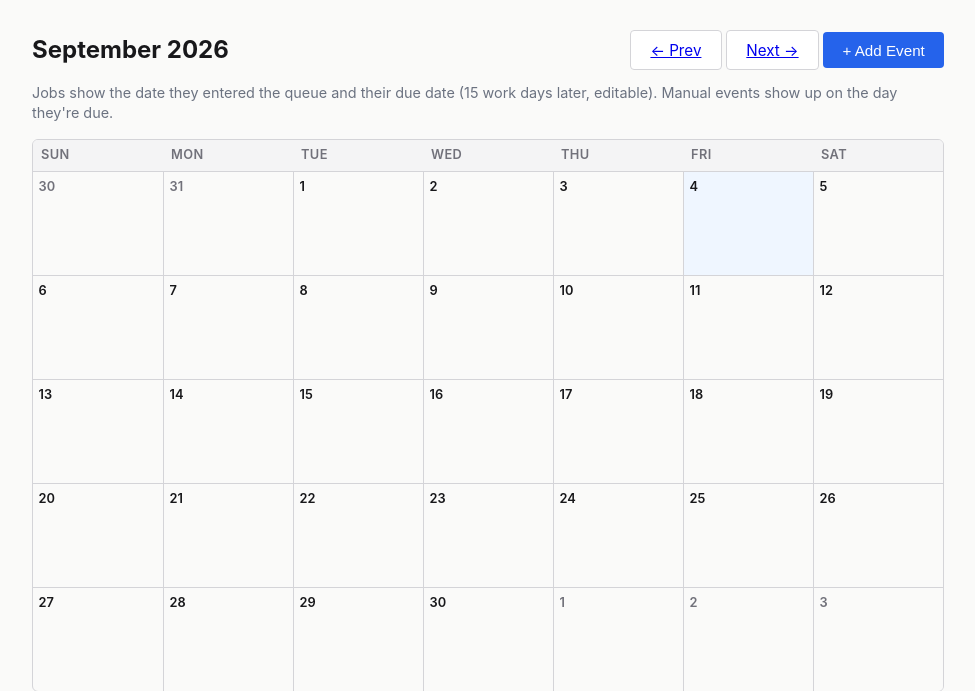
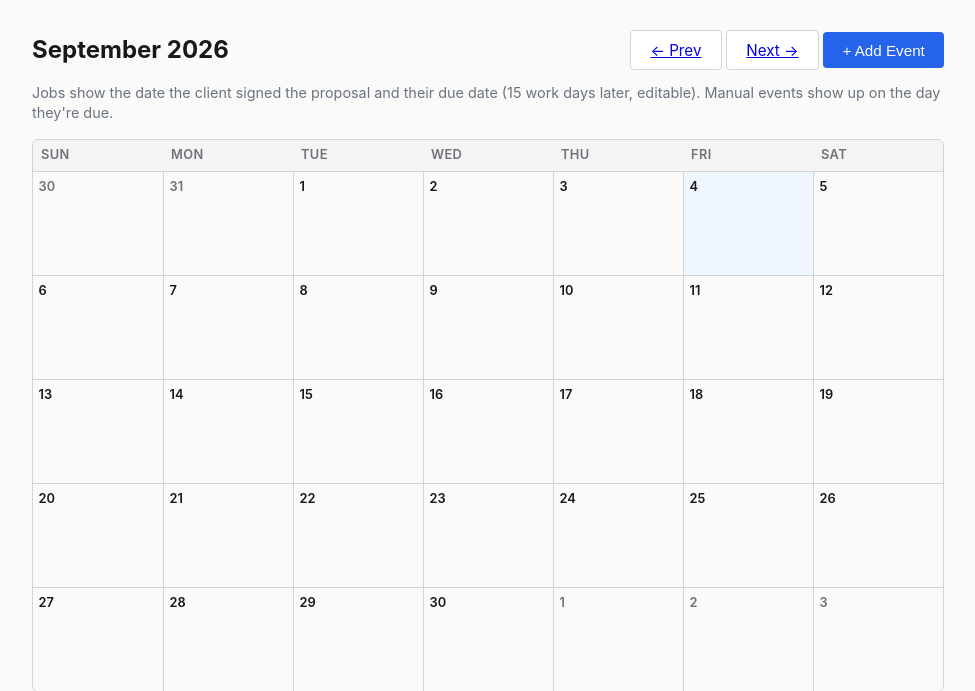
Before and after one commit to mileschoquette/adicot-Load-calc-doc, a Flask app: page /calendar in a window 1280 px wide. Shown: the part 62-753 px from the top of the page, without its empty margins (152-1127 px from the left). Run offline with Flask 3, Linux system fonts and the light colour scheme.

Commit message:
Base the calendar date on the signed proposal date, show past jobs too
Calendar markers now come from Wix's signedDate field instead of the
record's createdDate, since a project can sit unsigned for a while
before it's actually queued for engineering. The Calendar tab also no
longer hides invoiced/expired jobs, so completed work stays visible.

Co-Authored-By: Claude Sonnet 5 <noreply@anthropic.com>

```diff
--- a/app.py
+++ b/app.py
@@ -499,7 +499,7 @@ def _save_manual_tasks_registry(reg: dict) -> None:
 
 
 # Due-date override per job, keyed by Wix item id → {"due_date": "YYYY-MM-DD"}.
-# Absence of a key means the due date is the computed default (entered date +
+# Absence of a key means the due date is the computed default (signed date +
 # calendar_utils.WORK_DAYS_TO_DUE work days) — the override only exists once
 # someone edits it on the Calendar tab.
 def _due_date_registry_path() -> Path:
@@ -546,14 +546,14 @@ def _save_calendar_events_registry(events: list) -> None:
     tmp.replace(path)
 
 
-def _parse_wix_date(created_date_str) -> Optional[datetime.date]:
-    """A Wix _createdDate ISO string as a plain date, or None if missing/
+def _parse_wix_date(date_str) -> Optional[datetime.date]:
+    """A Wix date field's ISO string as a plain date, or None if missing/
     unparseable (mirrors the tolerant parsing in _is_stale())."""
-    if not created_date_str or not isinstance(created_date_str, str):
+    if not date_str or not isinstance(date_str, str):
         return None
     try:
         return datetime.datetime.fromisoformat(
-            created_date_str.replace("Z", "+00:00")).date()
+            date_str.replace("Z", "+00:00")).date()
     except (ValueError, TypeError, AttributeError):
         return None
 
@@ -562,7 +562,7 @@ def _build_cms_entries() -> list[dict]:
     """Projects from the Wix CMS for the landing list, each tagged with whether
     a parsed workspace already exists for it, its job-list stage, whether
     it's already been invoiced (all keyed by the Wix item id), and its
-    Calendar tab entered/due dates."""
+    Calendar tab signed/due dates."""
     stage_reg = _load_stage_registry()
     inv_reg = _load_invoice_registry()
     notes_reg = _load_notes_registry()
@@ -581,10 +581,13 @@ def _build_cms_entries() -> list[dict]:
                   and (JOBS_DIR / _id / "report.json").exists())
         raw_stage = stage_reg.get(_id, {}).get("stage")
         stage = raw_stage if raw_stage in VALID_STAGES else None
-        entered_date = _parse_wix_date(p.get("createdDate"))
+        # Calendar tab date of record is when the client signed the proposal,
+        # not when the Wix record was created — a project can sit unsigned for
+        # a while before it's actually queued up for engineering.
+        signed_date = _parse_wix_date(p.get("signedDate"))
         due_override = due_date_reg.get(_id, {}).get("due_date")
-        due_date = (calendar_utils.due_date_for(entered_date, due_override)
-                    if entered_date else None)
+        due_date = (calendar_utils.due_date_for(signed_date, due_override)
+                    if signed_date else None)
         entries.append({
             "_id": _id, "job_no": job_no, "address": addr,
             "title": title, "parsed": parsed,
@@ -593,7 +596,7 @@ def _build_cms_entries() -> list[dict]:
             "invoiced": _id in inv_reg,
             "notes": notes_reg.get(_id, []),
             "assigned_to": assigned_reg.get(_id, []),
-            "entered_date": entered_date.isoformat() if entered_date else None,
+            "signed_date": signed_date.isoformat() if signed_date else None,
             "due_date": due_date.isoformat() if due_date else None,
             "due_date_overridden": bool(due_override),
         })
@@ -755,9 +758,10 @@ def delete_manual_task(person: str, task_id: str):
 @app.route("/calendar")
 @_require_auth
 def calendar_page():
-    """Site-wide Calendar tab — every CMS job's entered/due date plus
+    """Site-wide Calendar tab — every CMS job's signed/due date plus
     manually-added events, for a single month at a time (?month=YYYY-MM,
-    default this month)."""
+    default this month). Shows every project regardless of stage/invoiced/
+    expired status, so past jobs stay visible on the calendar."""
     today = datetime.date.today()
     month_param = request.args.get("month", "").strip()
     try:
@@ -766,13 +770,13 @@ def calendar_page():
     except (ValueError, TypeError):
         month_start = today.replace(day=1)
 
-    entries = [e for e in _build_cms_entries() if not e["invoiced"] and not e["expired"]]
+    entries = _build_cms_entries()
     events = _load_calendar_events_registry()
 
-    entered_by_date, due_by_date = {}, {}
+    signed_by_date, due_by_date = {}, {}
     for e in entries:
-        if e["entered_date"]:
-            entered_by_date.setdefault(e["entered_date"], []).append(e)
+        if e["signed_date"]:
+            signed_by_date.setdefault(e["signed_date"], []).append(e)
         if e["due_date"]:
             due_by_date.setdefault(e["due_date"], []).append(e)
     events_by_date = {}
@@ -794,7 +798,7 @@ def calendar_page():
         next_month=next_month.strftime("%Y-%m"),
         today=today.isoformat(),
         weeks=weeks,
-        entered_by_date=entered_by_date,
+        signed_by_date=signed_by_date,
         due_by_date=due_by_date,
         events_by_date=events_by_date,
         valid_event_assignees=sorted(VALID_EVENT_ASSIGNEES),
@@ -805,7 +809,7 @@ def calendar_page():
 @_require_auth
 def set_job_due_date(wix_id: str):
     """Override a job's computed due date, or clear the override (empty
-    due_date) to fall back to entered date + 15 work days."""
+    due_date) to fall back to signed date + 15 work days."""
     if not wix_id:
         return jsonify({"ok": False, "error": "Missing project id."}), 400
     due_date = request.form.get("due_date", "").strip()
--- a/daily_digest.py
+++ b/daily_digest.py
@@ -4,7 +4,7 @@ Sends once a day at SEND_HOUR (America/New_York), one personalized email per
 person in PERSON_EMAILS, grouped into the same buckets shown on the Jobs
 landing page (green/yellow/red/unset), excluding invoiced and expired
 projects, plus a shared deadlines section for jobs due in exactly 2 weeks, 1
-week, or today (job_due_dates.json overrides, else entered date + 15 work
+week, or today (job_due_dates.json overrides, else signed date + 15 work
 days — see calendar_utils.py) and any calendar_events.json entry due today.
 Each person's copy also gets a "YOUR TASKS" section combining jobs
 assigned to them (job_assigned.json), their own free-standing manual
--- a/templates/calendar.html
+++ b/templates/calendar.html
@@ -10,7 +10,7 @@
     <button type="button" class="btn-primary" id="cal-add-btn">+ Add Event</button>
   </div>
 </div>
-<p class="muted">Jobs show the date they entered the queue and their due date (15 work days later, editable). Manual events show up on the day they're due.</p>
+<p class="muted">Jobs show the date the client signed the proposal and their due date (15 work days later, editable). Manual events show up on the day they're due.</p>
 
 <div class="cal-grid">
   <div class="cal-grid-head">
@@ -24,8 +24,8 @@
         {% set iso = day.isoformat() %}
         <div class="cal-day {{ 'cal-day-outside' if day.month != month_start.month }} {{ 'cal-day-today' if iso == today }}">
           <div class="cal-day-num">{{ day.day }}</div>
-          {% for e in entered_by_date.get(iso, []) %}
-            <div class="cal-marker cal-marker-entered" title="Entered queue">
+          {% for e in signed_by_date.get(iso, []) %}
+            <div class="cal-marker cal-marker-entered" title="Proposal signed">
               &#9679; {{ e.job_no or e.address or e.title or '(untitled)' }}
             </div>
           {% endfor %}
@@ -51,7 +51,7 @@
   <div class="modal">
     <h3>Edit due date</h3>
     <div class="field">
-      <label for="due-input">Due date (leave blank to reset to entered date + 15 work days)</label>
+      <label for="due-input">Due date (leave blank to reset to signed date + 15 work days)</label>
       <input type="date" id="due-input">
     </div>
     <div class="modal-error" id="due-error" hidden></div>
--- a/wix_client.py
+++ b/wix_client.py
@@ -99,7 +99,8 @@ def list_projects() -> list[dict]:
     """Return a list of lightweight project records for the upload-page autocomplete.
 
     Each entry has the keys the dropdown needs (and nothing else, to keep the
-    HTML response small): _id, projectAddress, jobNo, title.
+    HTML response small): _id, projectAddress, jobNo, title, createdDate,
+    signedDate.
 
     Returns [] on any failure — including missing credentials. The autocomplete
     just shows no suggestions in that case and the engineer can type freely.
@@ -126,8 +127,8 @@ def list_projects() -> list[dict]:
                 "dataCollectionId": _PROJECTS_COLLECTION_ID,
                 "query": {
                     "paging": {"limit": 100},
-                    # Only fetch the fields the autocomplete needs.
-                    "fields": ["_id", "projectAddress", "jobNo", "title", "_createdDate"],
+                    # Only fetch the fields the autocomplete and calendar need.
+                    "fields": ["_id", "projectAddress", "jobNo", "title", "_createdDate", "signedDate"],
                 },
             }
             if cursor:
@@ -157,6 +158,7 @@ def list_projects() -> list[dict]:
                     "jobNo":          data.get("jobNo") or "",
                     "title":          data.get("title") or "",
                     "createdDate":    _plain_date(data.get("_createdDate") or item.get("_createdDate")),
+                    "signedDate":     _plain_date(data.get("signedDate")),
                 })
 
             cursors = payload.get("pagingMetadata", {}).get("cursors") or {}
```
